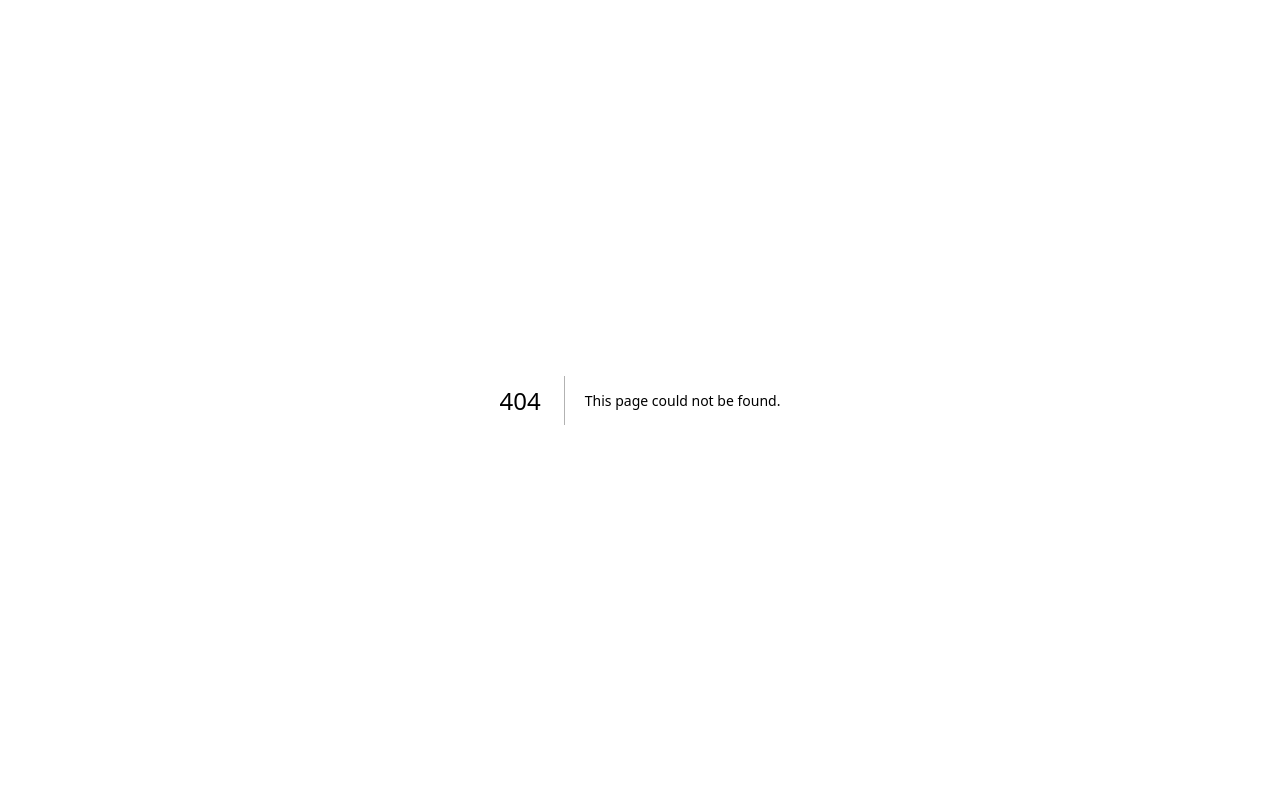
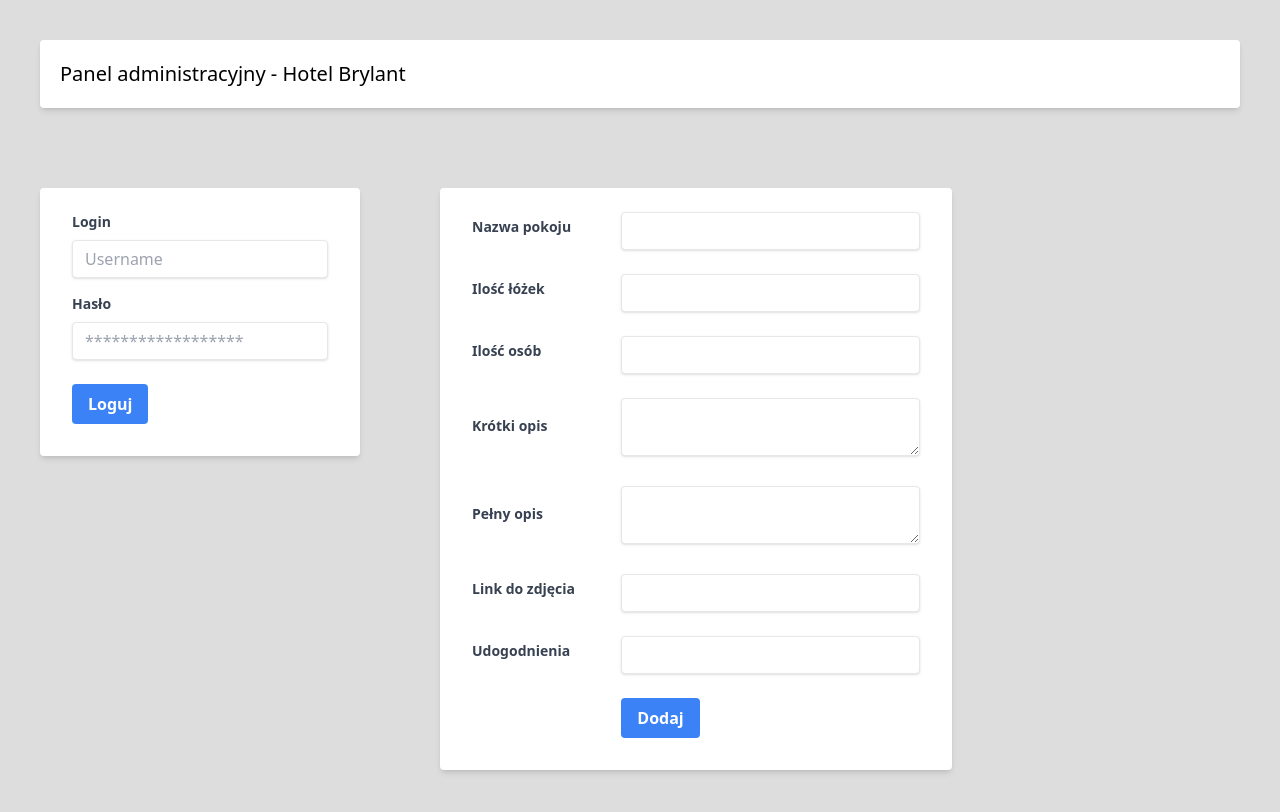
Before and after one commit to oskardanielczyk/system-rejestracji-frontend, a Next.js app: page /admin in a window 1280 px wide. Before the commit this address had no page. Shown: the top 812 px of the page. Built offline with nearby package versions, Linux system fonts and the light colour scheme.

Commit message:
Added firt version of admin panel

```diff
--- /dev/null
+++ b/components/login-form.js
@@ -0,0 +1,91 @@
+import { useState } from "react";
+import axios from "axios";
+
+const LoginForm = () => {
+  const [login, setLogin] = useState();
+  const [password, setPassword] = useState();
+
+  const loginSubmit = async (event) => {
+    event.preventDefault();
+    try {
+      const response = await axios.post(
+        "https://systemrejestracji.up.railway.app/users/login",
+        {
+          login,
+          password,
+        },
+        {
+          withCredentials: true,
+        }
+      );
+      console.log(response);
+
+      //   const requestOptions = {
+      //     method: "POST",
+      //     body: { login, password },
+      //   };
+      //   const response = await fetch(
+      //     "https://systemrejestracji.up.railway.app/users/login",
+      //     requestOptions
+      //   );
+      //   const res = await response.json();
+      //   console.log(res);
+    } catch (error) {
+      console.log(error);
+    }
+  };
+
+  return (
+    <div className="w-full max-w-xs m-10">
+      <form
+        className="bg-white shadow-md rounded px-8 pt-6 pb-8 mb-4"
+        onSubmit={loginSubmit}
+      >
+        <div className="mb-4">
+          <label
+            className="block text-gray-700 text-sm font-bold mb-2"
+            htmlFor="username"
+          >
+            Login
+          </label>
+          <input
+            className="shadow appearance-none border rounded w-full py-2 px-3 text-gray-700 leading-tight focus:outline-none focus:shadow-outline"
+            id="username"
+            type="text"
+            placeholder="Username"
+            onChange={(event) => {
+              setLogin(event.target.value);
+            }}
+          />
+        </div>
+        <div className="mb-6">
+          <label
+            className="block text-gray-700 text-sm font-bold mb-2"
+            htmlFor="password"
+          >
+            Hasło
+          </label>
+          <input
+            className="shadow appearance-none border rounded w-full py-2 px-3 text-gray-700 leading-tight focus:outline-none focus:shadow-outline"
+            id="password"
+            type="password"
+            placeholder="******************"
+            onChange={(event) => {
+              setPassword(event.target.value);
+            }}
+          />
+        </div>
+        <div className="flex items-center justify-between">
+          <button
+            className="bg-blue-500 hover:bg-blue-700 text-white font-bold py-2 px-4 rounded focus:outline-none focus:shadow-outline"
+            type="submit"
+          >
+            Loguj
+          </button>
+        </div>
+      </form>
+    </div>
+  );
+};
+
+export default LoginForm;
--- /dev/null
+++ b/components/room-add-form.js
@@ -0,0 +1,198 @@
+import axios from "axios";
+import { useState } from "react";
+
+const RoomAddForm = () => {
+  const [name, setName] = useState();
+  const [peopleCount, setPeopleCount] = useState();
+  const [bedCount, setBedCount] = useState();
+  const [description, setDescription] = useState();
+  const [shortDescription, setShortDescription] = useState();
+  const [image, setImage] = useState();
+  const [amenities, setAmenities] = useState();
+
+  const inputStyle =
+    "shadow appearance-none border rounded w-full py-2 px-3 text-gray-700 leading-tight focus:outline-none focus:shadow-outline";
+  const labelStyle = "block text-gray-700 text-sm font-bold mb-2";
+
+  const sendRoomData = async (event) => {
+    event.preventDefault();
+    try {
+      const response = await axios.post(
+        "https://systemrejestracji.up.railway.app/admin/create/",
+        {
+          name,
+          peopleCount,
+          bedCount,
+          description,
+          shortDescription,
+          image,
+          amenities,
+        }
+      );
+      console.log(response);
+    } catch (error) {
+      console.log(error);
+    }
+    try {
+      const response = await axios.post(
+        "https://systemrejestracji.up.railway.app/admin/create/",
+        {
+          name,
+          peopleCount,
+          bedCount,
+          description,
+          shortDescription,
+          image,
+          amenities,
+        }
+      );
+      console.log(response);
+    } catch (error) {
+      console.log(error);
+    }
+  };
+
+  return (
+    <>
+      <div className="w-full max-w-lg m-10">
+        <form
+          className="bg-white shadow-md rounded px-8 pt-6 pb-8 mb-4"
+          onSubmit={sendRoomData}
+        >
+          <div className="md:flex md:items-center mb-6">
+            <div className="md:w-1/3">
+              <label className={labelStyle} htmlFor="inline-name">
+                Nazwa pokoju
+              </label>
+            </div>
+            <div className="md:w-2/3">
+              <input
+                className={inputStyle}
+                id="inline-name"
+                type="text"
+                onChange={(event) => {
+                  setName(event.target.value);
+                }}
+              />
+            </div>
+          </div>
+          <div className="md:flex md:items-center mb-6">
+            <div className="md:w-1/3">
+              <label className={labelStyle} htmlFor="inline-beds">
+                Ilość łóżek
+              </label>
+            </div>
+            <div className="md:w-2/3">
+              <input
+                className={inputStyle}
+                id="inline-beds"
+                type="number"
+                onChange={(event) => {
+                  setBedCount(event.target.value);
+                }}
+              />
+            </div>
+          </div>
+          <div className="md:flex md:items-center mb-6">
+            <div className="md:w-1/3">
+              <label className={labelStyle} htmlFor="inline-people">
+                Ilość osób
+              </label>
+            </div>
+            <div className="md:w-2/3">
+              <input
+                className={inputStyle}
+                id="inline-people"
+                type="number"
+                onChange={(event) => {
+                  setPeopleCount(event.target.value);
+                }}
+              />
+            </div>
+          </div>
+          <div className="md:flex md:items-center mb-6">
+            <div className="md:w-1/3">
+              <label className={labelStyle} htmlFor="inline-short-description">
+                Krótki opis
+              </label>
+            </div>
+            <div className="md:w-2/3">
+              <textarea
+                className={inputStyle}
+                id="inline-short-description"
+                onChange={(event) => {
+                  setShortDescription(event.target.value);
+                }}
+              ></textarea>
+            </div>
+          </div>
+          <div className="md:flex md:items-center mb-6">
+            <div className="md:w-1/3">
+              <label className={labelStyle} htmlFor="inline-long-description">
+                Pełny opis
+              </label>
+            </div>
+            <div className="md:w-2/3">
+              <textarea
+                className={inputStyle}
+                id="inline-long-description"
+                onChange={(event) => {
+                  setDescription(event.target.value);
+                }}
+              ></textarea>
+            </div>
+          </div>
+          <div className="md:flex md:items-center mb-6">
+            <div className="md:w-1/3">
+              <label className={labelStyle} htmlFor="inline-image">
+                Link do zdjęcia
+              </label>
+            </div>
+            <div className="md:w-2/3">
+              <input
+                className={inputStyle}
+                id="inline-image"
+                type="text"
+                onChange={(event) => {
+                  setImage(event.target.value);
+                }}
+              />
+            </div>
+          </div>
+
+          <div className="md:flex md:items-center mb-6">
+            <div className="md:w-1/3">
+              <label className={labelStyle} htmlFor="inline-amenities">
+                Udogodnienia
+              </label>
+            </div>
+            <div className="md:w-2/3">
+              <input
+                className={inputStyle}
+                id="inline-amenities"
+                type="text"
+                onChange={(event) => {
+                  setAmenities(event.target.value);
+                }}
+              />
+            </div>
+          </div>
+
+          <div className="md:flex md:items-center">
+            <div className="md:w-1/3"></div>
+            <div className="md:w-2/3">
+              <button
+                className="bg-blue-500 hover:bg-blue-700 text-white font-bold py-2 px-4 rounded focus:outline-none focus:shadow-outline"
+                type="submit"
+              >
+                Dodaj
+              </button>
+            </div>
+          </div>
+        </form>
+      </div>
+    </>
+  );
+};
+
+export default RoomAddForm;
--- a/components/room-card.js
+++ b/components/room-card.js
@@ -2,7 +2,7 @@ import Image from "next/image";
 
 const RoomCard = (props) => {
   return (
-    <div className="my-7 shadow rounded overflow-hidden w-96 relative">
+    <div className="my-7 shadow rounded overflow-hidden w-96 relative bg-white">
       <Image
         src={props.data.image}
         width="400"
@@ -15,11 +15,12 @@ const RoomCard = (props) => {
       </div>
       <div className="p-4">
         <div className="flex gap-2 mb-2">
-          {props.data.amenities.map((item) => {
+          {props.data.amenities.map((item, key) => {
+            key++;
             return (
               <div
                 className="px-2 py-1 bg-blue-400 text-white rounded text-xs uppercase"
-                key={item}
+                key={key}
               >
                 {item}
               </div>
@@ -37,7 +38,7 @@ const RoomCard = (props) => {
           </p>
         </div>
         <p className="mt-5 mb-1 font-bold">Opis:</p>
-        <p className="leading-7">{props.data.shortDesc}</p>
+        <p className="leading-7">{props.data.shortDescription}</p>
       </div>
       <div className="flex justify-end">
         <button className="py-2 px-4 m-4 bg-blue-500 rounded text-white">
--- a/package.json
+++ b/package.json
@@ -9,6 +9,7 @@
     "lint": "next lint"
   },
   "dependencies": {
+    "axios": "^1.3.4",
     "eslint": "8.35.0",
     "eslint-config-next": "13.2.3",
     "next": "13.2.3",
--- a/pages/_app.js
+++ b/pages/_app.js
@@ -1,5 +1,16 @@
-import '@/styles/globals.css'
+import Head from "next/head";
+import "@/styles/globals.css";
 
 export default function App({ Component, pageProps }) {
-  return <Component {...pageProps} />
+  return (
+    <>
+      <Head>
+        <title>Hotel Brylant - system rezerwacji</title>
+        <meta name="description" content="Generated by create next app" />
+        <meta name="viewport" content="width=device-width, initial-scale=1" />
+        <link rel="icon" href="/favicon.ico" />
+      </Head>
+      <Component {...pageProps} />
+    </>
+  );
 }
--- /dev/null
+++ b/pages/admin/index.js
@@ -0,0 +1,18 @@
+import LoginForm from "@/components/login-form";
+import RoomAddForm from "@/components/room-add-form";
+
+const AdminPage = () => {
+  return (
+    <>
+      <h1 className="m-10 text-xl bg-white p-5 shadow-md rounded">
+        Panel administracyjny - Hotel Brylant
+      </h1>
+      <div className="flex">
+        <LoginForm />
+        <RoomAddForm />
+      </div>
+    </>
+  );
+};
+
+export default AdminPage;
--- a/styles/globals.css
+++ b/styles/globals.css
@@ -12,4 +12,5 @@ html,
 body {
   max-width: 100vw;
   overflow-x: hidden;
+  background-color: #ddd;
 }
```
Also changed, not shown: pages/index.js (+72 -53 lines), 1 other file (tests, documents, lock files or other folders).
